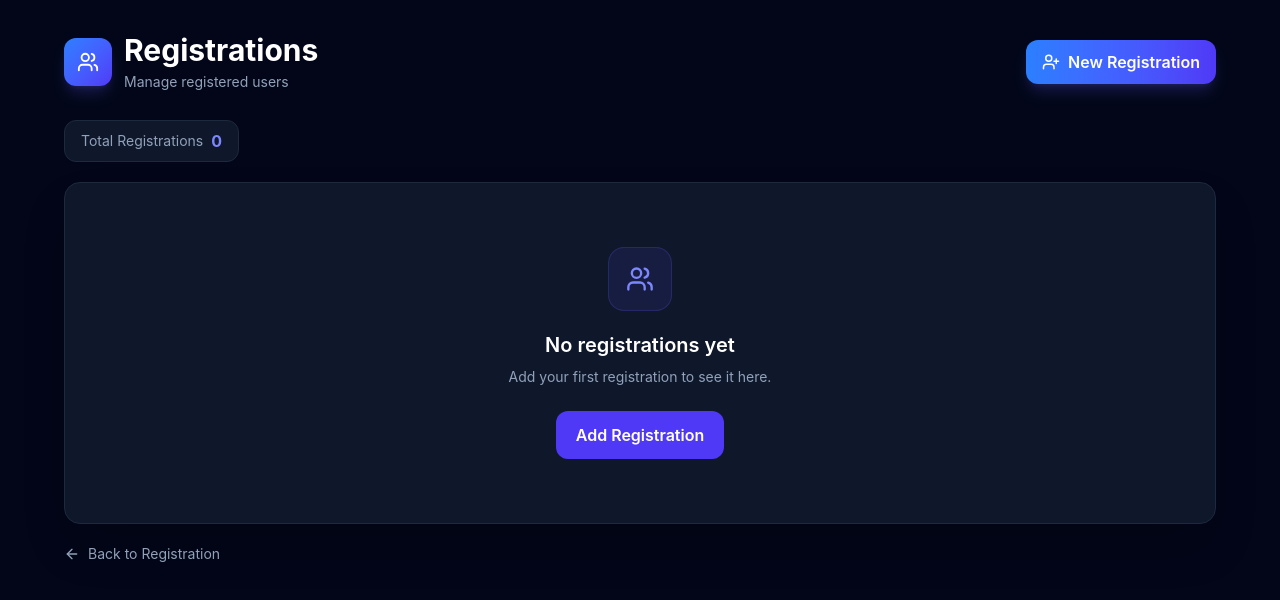
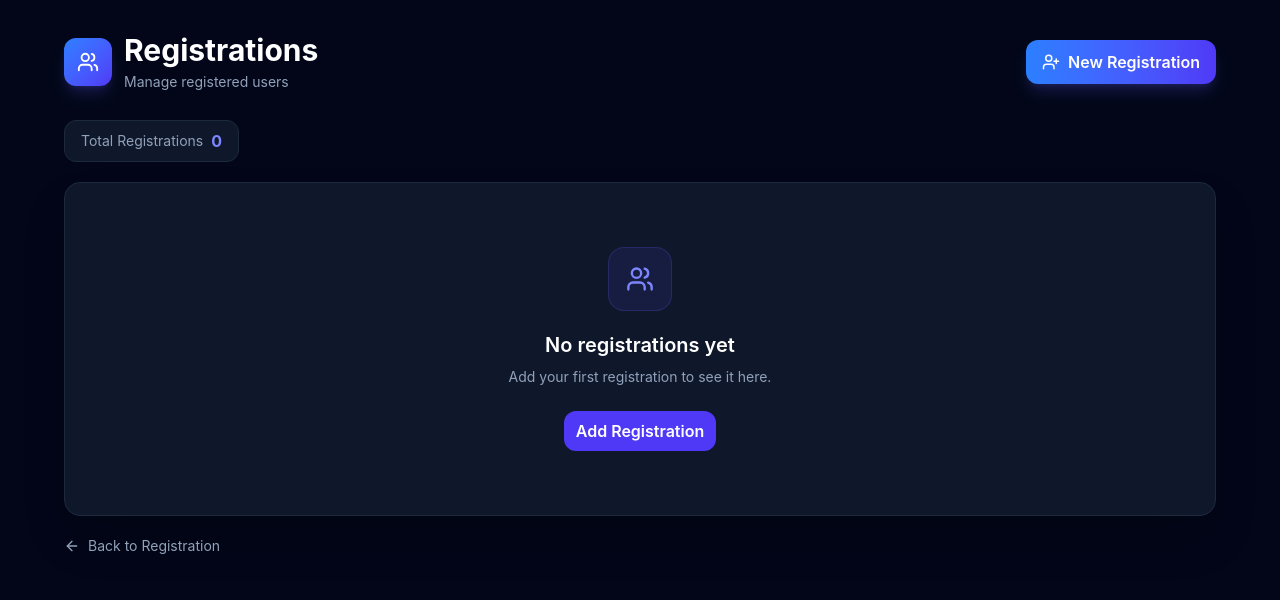
Before and after one commit to judithjoshitha01/reg-form, a React (Vite) app: page /registrations in a window 1280 px wide. Shown: the top 600 px of the page. Built offline with nearby package versions, Linux system fonts and the light colour scheme.

Commit message:
Update RegistrationTable.jsx

```diff
--- a/src/pages/RegistrationTable.jsx
+++ b/src/pages/RegistrationTable.jsx
@@ -144,7 +144,7 @@ function RegistrationTable() {
 
               <button
                 onClick={() => navigate("/register")}
-                className="px-5 py-3 rounded-xl bg-indigo-600 hover:bg-indigo-500 font-semibold transition"
+                className="px-3 py-2 rounded-xl bg-indigo-600 hover:bg-indigo-500 font-semibold transition"
               >
                 Add Registration
               </button>
```
